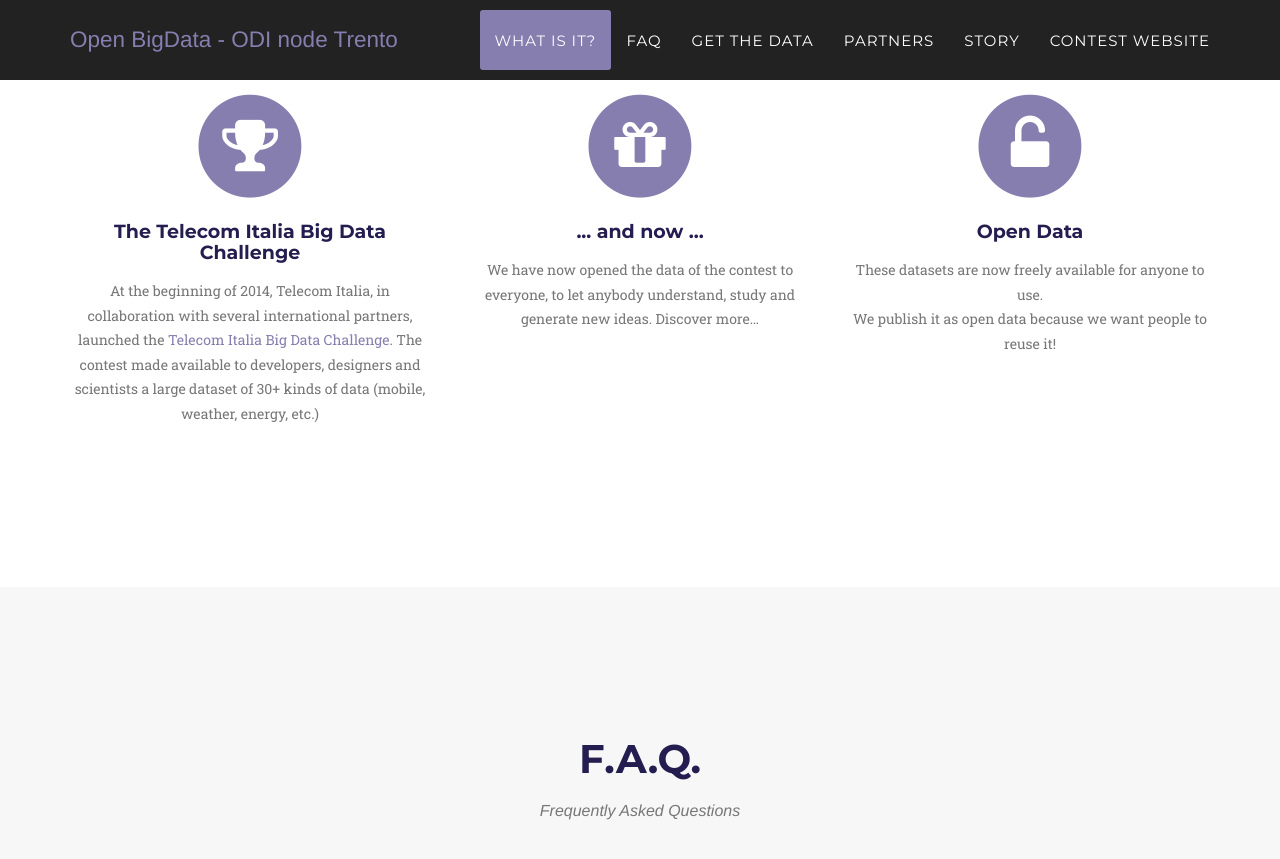
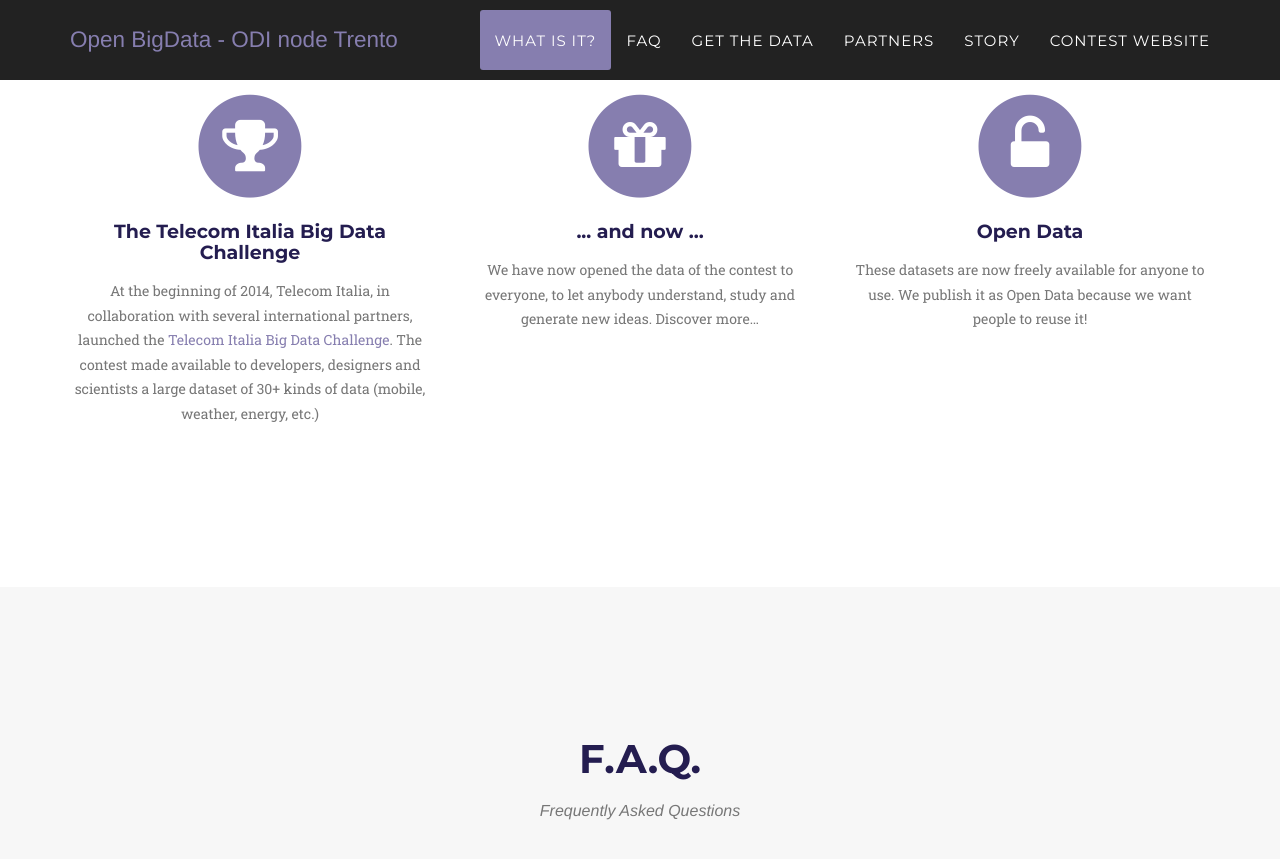
Before and after one commit to theodifbk/theodifbk.github.io, a Jekyll site: the page built from openbigdata/index.html, in a window 1280 px wide and 900 px high, scrolled down 978 px. Shown: the top 859 px of the window. Built offline with Jekyll 4.4.1, drawn with Linux system fonts in a browser that asks for light colours; some web fonts are replaced.

Commit message:
Update services.html
tolto uno spazio e sistemate le maiusc

```diff
--- a/_includes/openbigdata/services.html
+++ b/_includes/openbigdata/services.html
@@ -30,8 +30,8 @@
                         <i class="fa fa-unlock-alt  fa-stack-1x fa-inverse"></i>
                     </span>
                     <h4 class="service-heading">Open Data</h4>
-                    <p class="text-muted">These datasets are now freely available for anyone to use.<br/>
- We publish it as open data because we want people to reuse it!
+                    <p class="text-muted">These datasets are now freely available for anyone to use.
+ We publish it as Open Data because we want people to reuse it!
 </p>
                 </div>
             </div>
```
